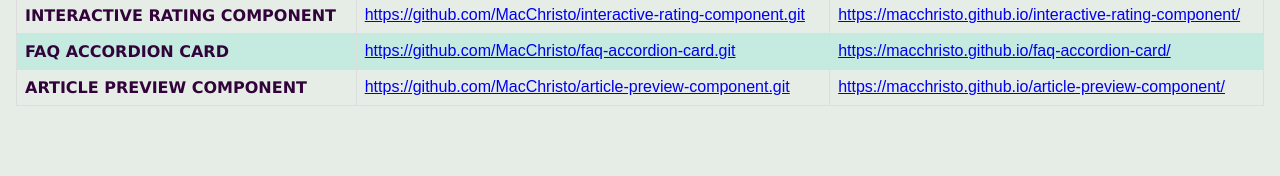
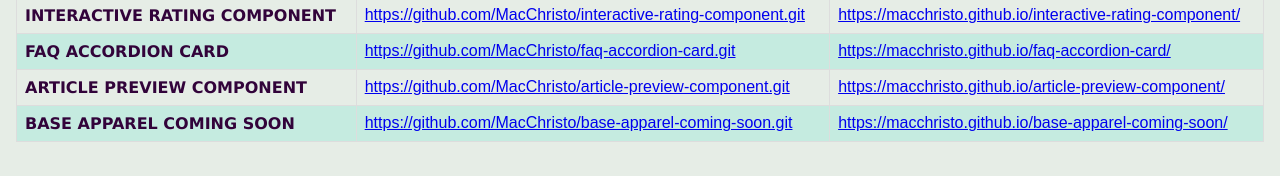
Before and after one commit to MacChristo/My-Frontend-Projects, a plain HTML site: page index.html in a window 1280 px wide. Shown: the part 776-952 px from the top of the page. Drawn offline with Linux system fonts and the light colour scheme.

Commit message:
modified file

```diff
--- a/index.html
+++ b/index.html
@@ -107,6 +107,11 @@
                         <td><a href="https://github.com/MacChristo/article-preview-component.git">https://github.com/MacChristo/article-preview-component.git</a></td>
                         <td><a href="https://macchristo.github.io/article-preview-component/">https://macchristo.github.io/article-preview-component/</a></td>
                     </tr>
+                    <tr>
+                        <td class="name">BASE APPAREL COMING SOON</td>
+                        <td><a href="https://github.com/MacChristo/base-apparel-coming-soon.git">https://github.com/MacChristo/base-apparel-coming-soon.git</a></td>
+                        <td><a href="https://macchristo.github.io/base-apparel-coming-soon/">https://macchristo.github.io/base-apparel-coming-soon/</a></td>
+                    </tr>
                 </tbody>
             </table>
 
```
